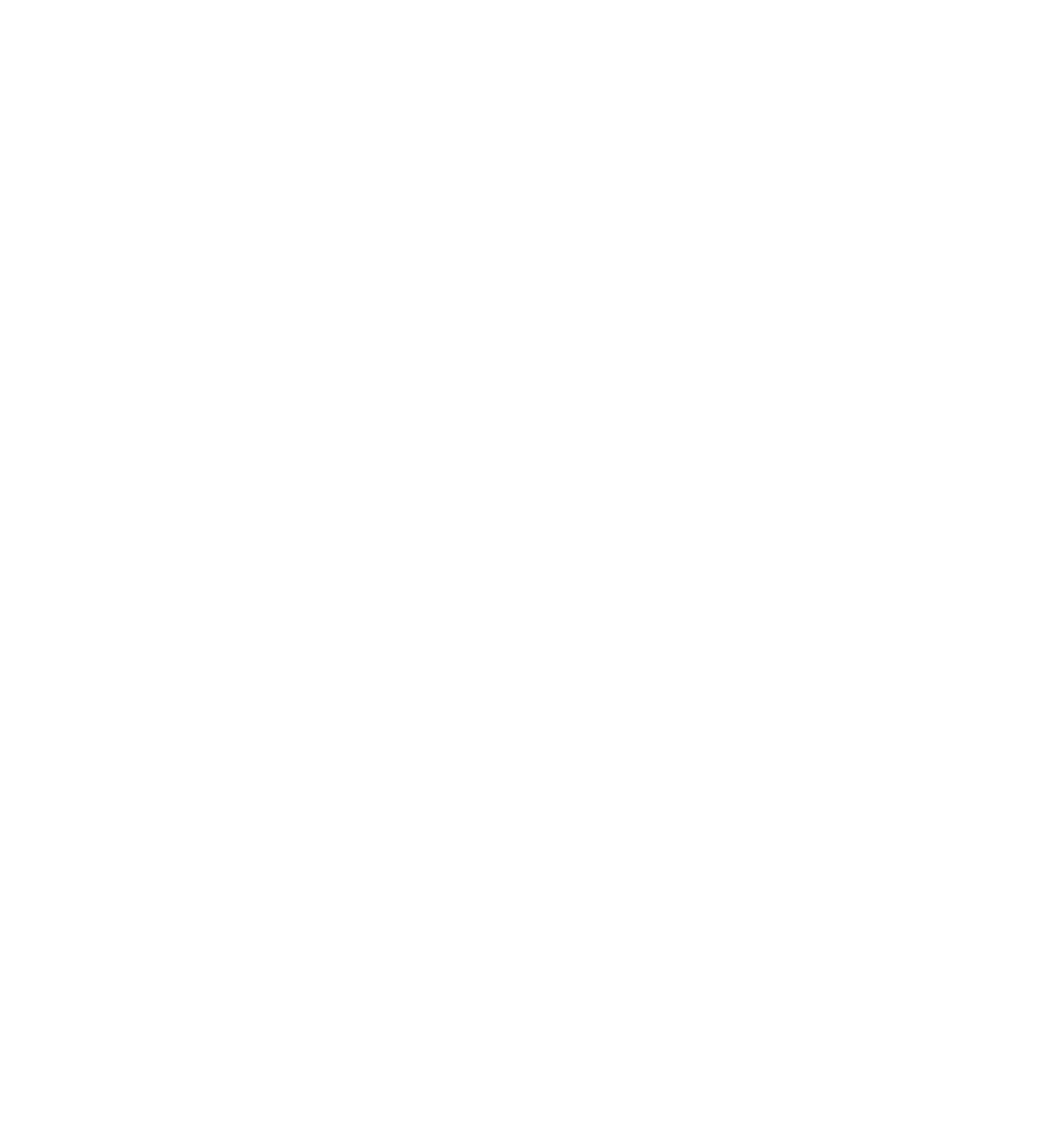
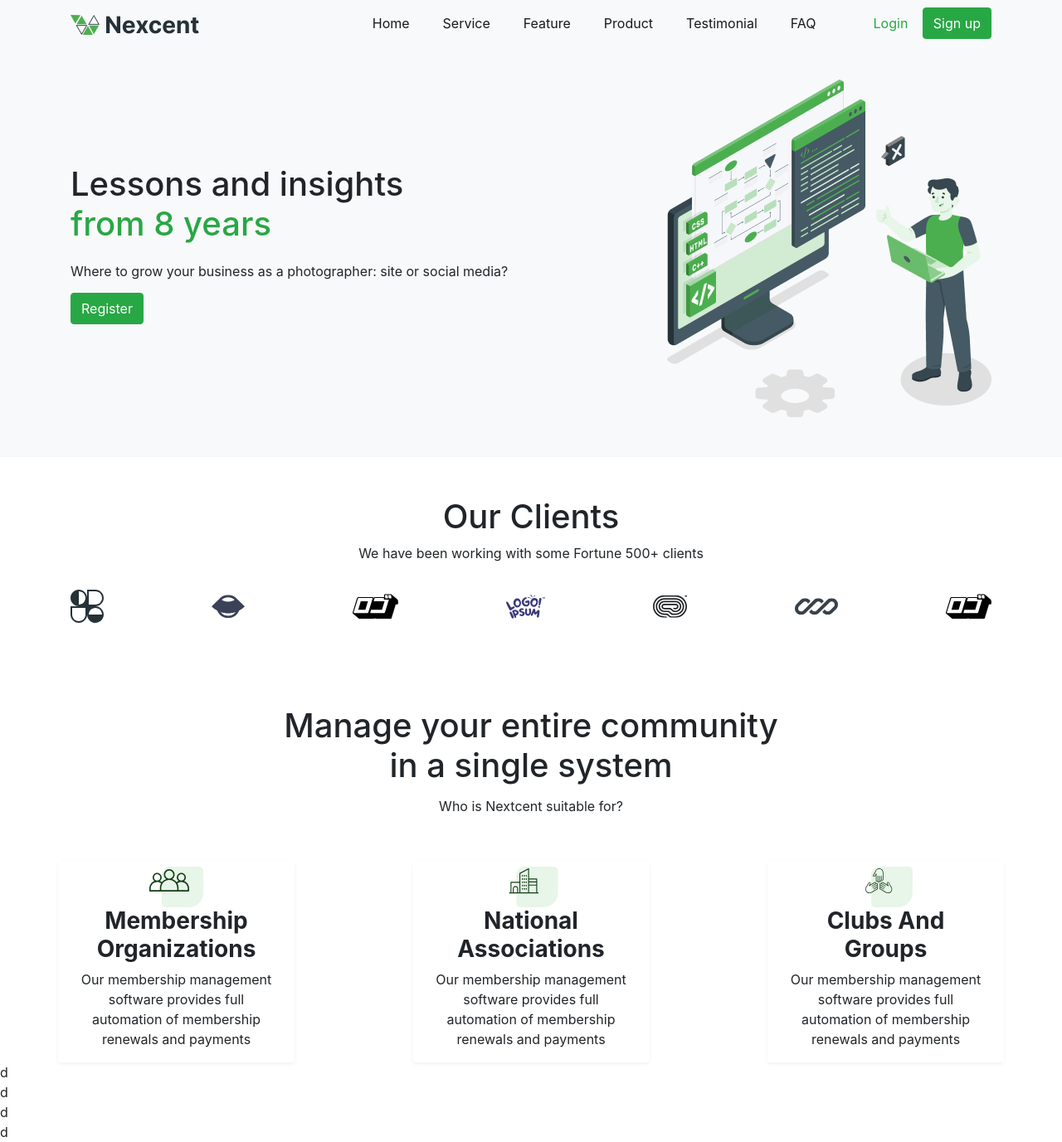
Before and after one commit to Mahred1/Nexcent-Bootstrap, a plain HTML site: page index.html in a window 1280 px wide. Shown: the whole page at 83% size. Before the commit the page ends 800 px from the top, so only its background shows below. Drawn offline with Linux system fonts and the light colour scheme.

Commit message:
created the nav, heading, clients and features section with bootstrap section

```diff
--- /dev/null
+++ b/css/main.css
@@ -0,0 +1,6 @@
+.section-gap{
+    margin-top: 100px;
+}
+.card-shadow{
+    box-shadow:  0px 2px 4px 0px rgba(171, 190, 209, 0.20);
+}
--- a/index.html
+++ b/index.html
@@ -3,9 +3,126 @@
 <head>
     <meta charset="UTF-8">
     <meta name="viewport" content="width=device-width, initial-scale=1.0">
-    <title>Document</title>
+    <title>Nexcent</title>
+    <link rel="stylesheet" href="css/bootstrap.css">
+    <link rel="stylesheet" href="./css/main.css">
 </head>
 <body>
+  <!-- Head start -->
+    <header>
+        <nav class="navbar navbar-expand-lg bg-light navbar-light fixed-top">
 
+          <div class="container">
+            <a href="#" class="navbar-brand">
+              <img src="assets/Logo.png" alt="Nexcent logo">
+            </a>
+            <button class="navbar-toggler" type="button" data-bs-toggle="collapse" data-bs-target="#navmenu" aria-controls="navbarSupportedContent" aria-expanded="false" aria-label="Toggle navigation">
+            <span class="navbar-toggler-icon"></span>
+          </button>
+            <div class="collapse navbar-collapse" id="navmenu">
+              <ul class="navbar-nav ml-auto">
+                <li class="nav-item">
+                  <a href="#" class="nav-link active">Home</a>
+                </li>
+                <li class="nav-item ml-4">
+                  <a href="#" class="nav-link active">Service</a>
+                </li>
+                <li class="nav-item ml-4">
+                  <a href="#" class="nav-link active">Feature</a>
+                </li>
+                <li class="nav-item ml-4">
+                  <a href="#" class="nav-link active">Product</a>
+                </li>
+                <li class="nav-item ml-4">
+                  <a href="#" class="nav-link active">Testimonial</a>
+                </li>
+                <li class="nav-item ml-4">
+                  <a href="#" class="nav-link active">FAQ</a>
+                </li>
+              </ul>
+              <div class="ml-5">
+                <a href="#" class="btn btn-light text-success">Login</a>
+                <a href="#" class="btn btn-success">Sign up</a>
+              </div>
+            </div>
+          </div>
+        </nav>
+    </header>
+    <!-- Head end -->
+
+    <!-- Hero start -->
+    <div class="mt-5"></div>
+    <section class="bg-light p-5">
+     <div class="container">
+      <div class="content d-sm-flex justify-content-between align-items-center">
+        <div class="info">
+          <div class="h1">Lessons and insights
+            <span class="text-success fs-5 d-flex flex-column">from 8 years</span>
+            <p class="h6 font-weight-normal  mt-4">Where to grow your business as a photographer: site or social media?</p>
+            <div class="btn btn-success">Register</div>
+          </div>
+        </div>
+        <img class="img-fluid w-30" src="assets/Illustration.png" alt="">
+      </div>
+     </div>
+    </section>
+    <!-- Hero end -->
+     <!-- Clients-start -->
+      <section class="mt-5">
+        <div class="container">
+          <div class="d-flex flex-column justify-content-center align-items-center">
+            <div class="h1">Our Clients</div>
+            <p class=" h6mt-2 font-weight-normal">We have been working with some Fortune 500+ clients</p>
+          </div>
+        </div>
+        <div class="container">
+          <div class=" d-flex justify-content-between mt-3">
+            <img src="assets/clients/1.svg" alt="client logo" class="  img-fluid scale-50">
+            <img src="assets/clients/2.svg" alt="client logo" class=" img-fluid scale-50">
+            <img src="assets/clients/3.svg" alt="client logo" class=" img-fluid scale-50">
+            <img src="assets/clients/4.svg" alt="client logo" class=" img-fluid scale-50">
+            <img src="assets/clients/5.svg" alt="client logo" class=" img-fluid scale-50">
+            <img src="assets/clients/6.svg" alt="client logo" class=" img-fluid scale-50">
+            <img src="assets/clients/3.svg" alt="client logo" class=" img-fluid scale-50">
+          </div>
+        </div>
+      </section>
+     <!-- Clients-end -->
+
+      <!-- Feeature start -->
+      <section class="section-gap">
+        <div class="container">
+          <div class="d-flex flex-column justify-content-center align-items-center">
+            <div class="h1">Manage your entire community <span class="d-flex flex-column align-items-center"> in a single system</span></div>
+            <p class=" h6 mt-2 font-weight-normal">Who is Nextcent suitable for?</p>
+          </div>
+        </div>
+        <div class="container mt-5">
+          <div class="row justify-content-between">
+            <div class="col-3 d-flex flex-column align-items-center card-shadow rounded p-0">
+              <img src="assets/features/1.svg" alt=" ">
+              <div class="h3 text-center font-weight-bold">Membership<span class="d-flex flex-column align-items-center">Organizations</span> </div>
+              <p class="text-center px-4">Our membership management software provides full automation of membership renewals and payments</p>
+            </div>
+            <div class="col-3 d-flex flex-column align-items-center card-shadow rounded p-0">
+              <img src="assets/features/2.svg" alt=" ">
+              <div class="h3 text-center font-weight-bold">National <span class="d-flex flex-column align-items-center">Associations</span></div>
+              <p class="text-center px-4">Our membership management software provides full automation of membership renewals and payments</p>
+            </div>
+            <div class="col-3 d-flex flex-column align-items-center card-shadow rounded p-0">
+              <img src="assets/features/3.svg" alt=" ">
+              <div class="h3 text-center font-weight-bold">Clubs And<span class="d-flex flex-column align-items-center">Groups</span> </div>
+              <p class="text-center px-4">Our membership management software provides full automation of membership renewals and payments</p>
+            </div>
+          </div>
+        </div>
+      </section>
+      <!-- Feeature end -->
+       <div>d</div>
+       <div>d</div>
+       <div>d</div>
+       <div>d</div>
+<script src="js/jquery-3.6.0.js"></script>
+<script src="js/bootstrap.min.js"></script>
 </body>
 </html>
```
Also changed, not shown: assets/Illustration.png (added), assets/Logo.png (added), assets/clients/1.svg (added), assets/clients/2.svg (added), assets/clients/3.svg (added), assets/clients/4.svg (added), assets/clients/5.svg (added), assets/clients/6.svg (added), assets/features/1.svg (added), assets/features/2.svg (added), assets/features/3.svg (added).
